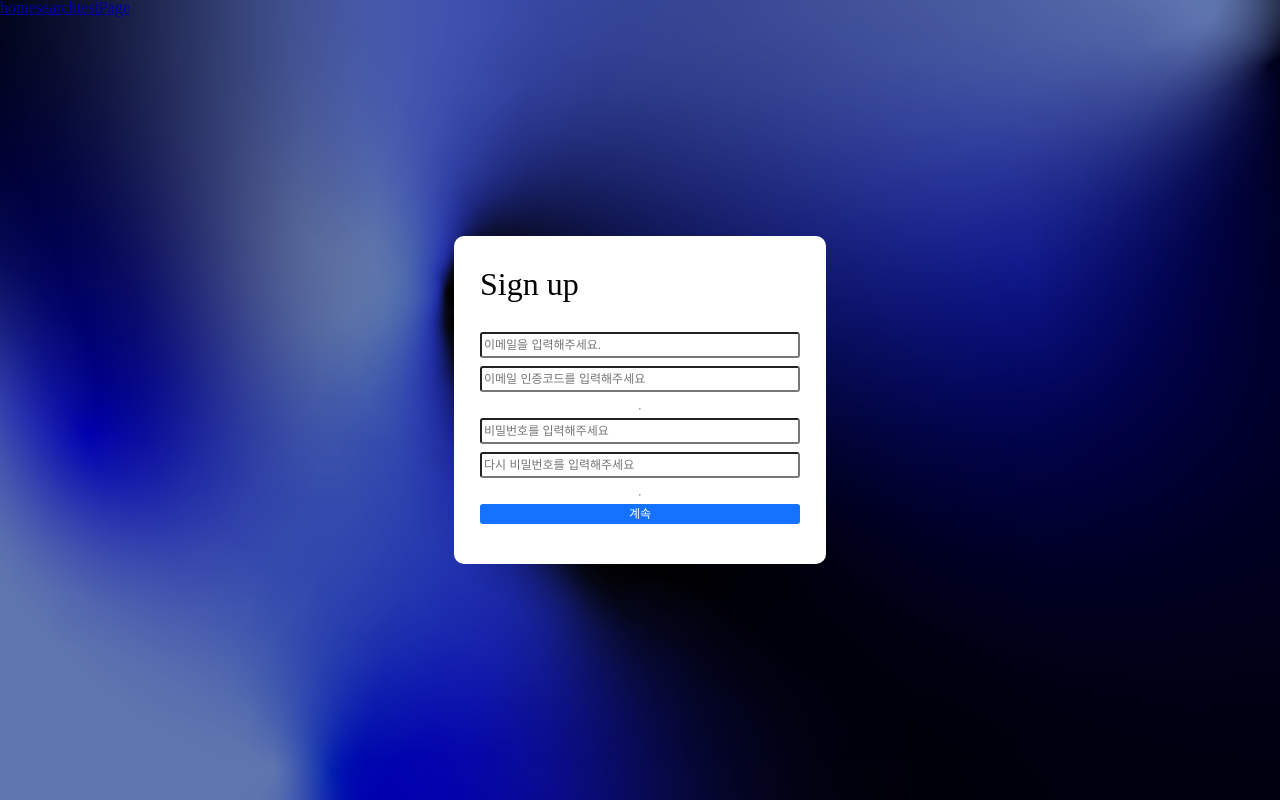
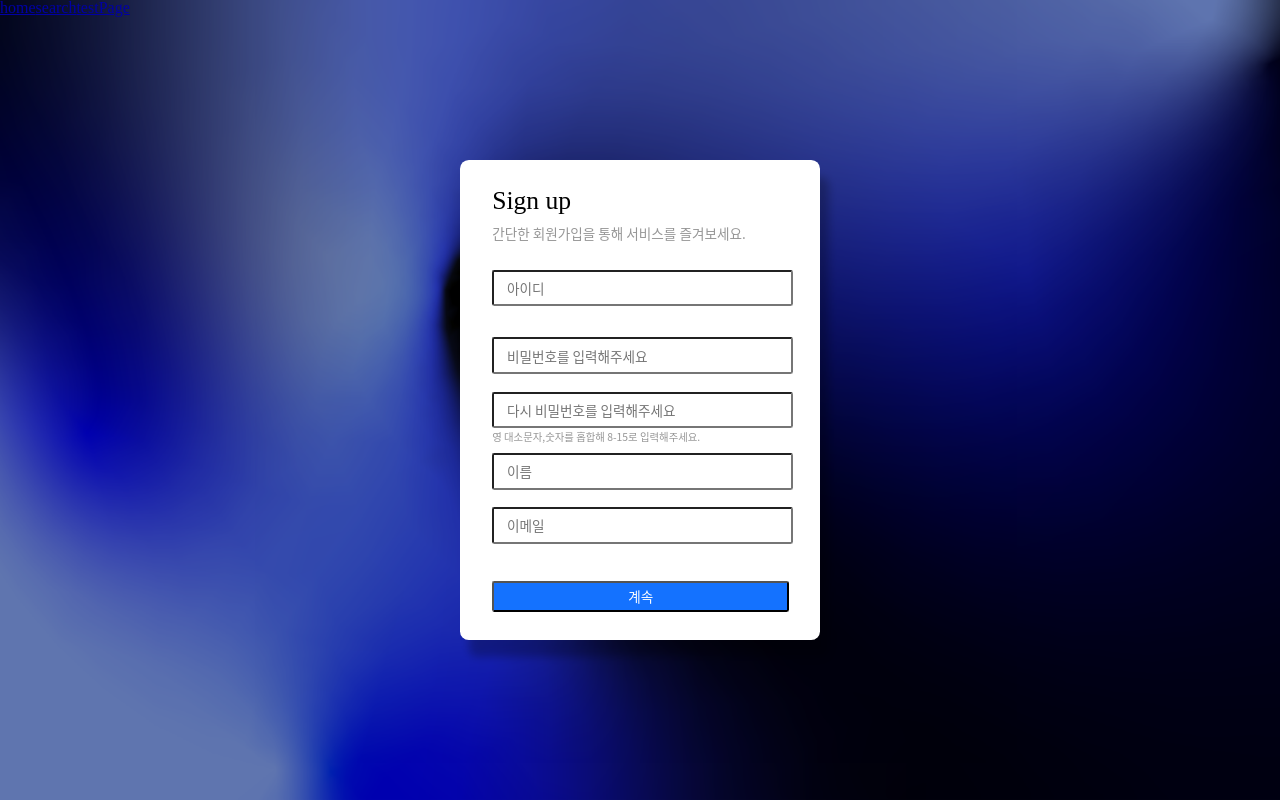
Before and after one commit to WebVolume/volume-client, a React (Create React App) app: page /test in a window 1280 px wide. Built offline with nearby package versions, Linux system fonts and the light colour scheme.

Commit message:
feat: Modal

```diff
--- /dev/null
+++ b/src/screens/Home/Modal.scss
@@ -0,0 +1,50 @@
+.signin-dimmer,.signup-dimmer{
+  position: fixed;
+  top: 0;
+  bottom: 0;
+  right: 0;
+  left: 0;
+  background: #00000050;
+  background-size: cover;
+  z-index: 200;
+  display: flex;
+  justify-content: center;
+  align-items: center;
+  overflow: hidden;
+  color: black;
+  font-family: Noto Sans CJK KR;
+  button , input{
+    font-size: 1.7vh;
+    margin-bottom: 2.2vh;
+    height: 4.2vh;
+    border-radius: 0.3vh;
+    padding: 0.1vh 0vw;
+    width: 23.2vw;
+    font-family: Noto Sans CJK KR;
+  }
+  input{
+    text-indent: 0.8rem;
+  }
+  .modal-container {
+      width: 23.1vw;
+      height: 53vh;
+      display: flex;
+      flex-direction: column;
+      position: relative;
+      z-index: 201;
+      background: white;
+      border-radius: 1.1vh;
+      box-shadow: 0.7vw 2.1vh 1.1vh rgba(0, 0, 0, 0.25);
+      padding: 3.5vh 2.5vw;
+      &__continue-btn{
+        margin-bottom: 0vh;
+        background: #1472FF;
+        color: white;
+      }
+      &__login-title,&__signup-title{
+        font-size: 3.2vh;
+        margin-bottom: 4vh;
+        font-family: Montserrat Alternates;
+      }
+  }
+}
--- a/src/screens/Home/SignInModal.scss
+++ b/src/screens/Home/SignInModal.scss
@@ -1,102 +1,70 @@
-.SignIn{
-  position: absolute;
-  top: 0;
-  bottom: 0;
-  right: 0;
-  left: 0;
-  width: 100%;
-  height: 100%;
-  background: #00000050;
-  z-index: 200;
+@import url("./Modal.scss");
+.signin-dimmer{
+  .modal-container {
+    &__login-title{
+      font-size: 3.2vh;
+      margin-bottom: 4vh;
+      font-family: Montserrat Alternates;
+    }
+    .login-form{
+      &__password-input{
+        margin-bottom: 1vh;
+      }
+      &__message{
+        font-size: 1.3vh;
+        color: #FF1D1D;
+        margin-bottom: 1.4vh;
+      }
+    }
+    .signup-wrapper{
       display: flex;
-  justify-content: center;
-  align-items: center;
-  overflow: hidden;
-  color: black;
-  div{
-    width: 25vw;
+      background: none;
+      height: 5vh;
+      @mixin signup-btn {
+        padding: 1vh 0vw 2.1vh 0vw;
+        margin: 0;
+        color: #969696;
+        font-size: 1.7vh;
       }
-  .or {
+      &__find-account-btn{
+        @include signup-btn();
+        text-align: start;
+      }
+      &__signup-btn{
+        @include signup-btn();
+        text-align: end;
+      }
+    }
+
+    &__or {
       display: flex;
       align-items: center;
       color: black;
-    font-size: 2vh;
+      font-size: 1.7vh;
       height: 1vh;
-    margin: 1vh 0;
+      margin-bottom: 4.4vh;
     }
-  .or::before,
-  .or::after {
+
+    &__or::before,
+    &__or::after {
       content: "";
       flex-grow: 1;
       background: black;
-    height: 1px;
-    line-height: 0px;
-    margin: 0px 5px;
+      height: 0.1vh;
+      margin: 0vh 0.3vw;
     }
 
-  .btn , .loginInput{
-    font-size: 1.5vh;
+    .simple-login-form{
+      font-size: 1.7vh;
+      &__google-login-btn{
         margin-top: 1vh;
-    margin-bottom: 1vh;
-    height: 4vh;
-    border-radius: 3px;
-    display: table;
-    p{
-      display: table-cell;
-      text-align: center;
-      vertical-align: middle;
+        border: 0.1vh solid #c2c2c2;
       }
-    }
-  .btn:hover{
-    cursor: pointer;
-    transform: scale(1.05);
-  }
-
-  .modalContainer {
-    display: flex;
-    flex-direction: column;
-    height: 50vh;// fix___
-    width: 25vw;// fix___
-    position: relative;
-    z-index: 201;
-    background: white;
-    padding: 4vh 2vw 4vh 2vw;
-    border-radius: 10px;
-
-    .loginTitle{
-      font-size: 4vh;
-      margin-bottom: 4vh;
-    }
-
-    .loginContainer{
-      display: flex;
-      flex-direction: column;
-
-      .continueBtn{
-        background: #1472FF;
-        color: white;
-        display: table;
-      }
-    }
-    .simpleLoginContainer{
-      font-size: 2vh;
-      margin-top: 1vh;
-      .googleLoginBtn{
-        border: 1px solid gray;
-      }
-      .kakaoLoginBtn{
+      &__kakao-login-btn{
         background: #FFC93E;
-      }
-    }
-    .signUpContainer{
-      display: flex;
-      flex-direction: row;
-      color: gray;
-      height: 3vh;
-      .signUpBtn{
-        text-align: end;
-      }
       }
     }
 
   }
+
+}
--- a/src/screens/Home/SignInModal.tsx
+++ b/src/screens/Home/SignInModal.tsx
@@ -3,40 +3,41 @@ import "./SignInModal.scss";
 
 const SignInModal = (props: any) => {
   return (
-    <div className="SignIn" onClick={props.handleSignInModalVisible}>
-      <div className="modalContainer" onClick={e => e.stopPropagation()}>
-        <h1 className="loginTitle">Login</h1>
-        <div className="loginContainer">
+    <div className="signin-dimmer" onClick={props.handleSignInModalVisible}>
+      <div className="modal-container" onClick={e => e.stopPropagation()}>
+        <h1 className="modal-container__login-title ">Login</h1>
+        <div className="login-form">
           <input
             type="text"
-            className="emailInput loginInput"
+            className="login-form__email-input"
             placeholder=" 이메일을 입력해주세요."
           />
           <input
             type="password"
-            className="passwordInput loginInput"
+            className="login-form__password-input"
             placeholder=" 비밀번호를 입력해주세요."
           />
-          <div className="continueBtn btn">
-            <p>계속</p>
-          </div>
-          <div className="signUpContainer">
-            <div className="findAccountBtn btn">이메일,비밀번호찾기</div>
-            <div className="signUpBtn btn">회원가입하기</div>
-          </div>
+          <div className="login-form__message">아이디 또는 비밀번호가 달라요.</div>
+          <button className="login-form__continue-btn modal-container__continue-btn">
+            계속
+          </button>
         </div>
-        <div className="or">또는</div>
-        <div className="simpleLoginContainer">
-          <p>간편로그인</p>
-          <div className="googleLoginBtn btn">
-            <p>구글로 시작하기</p>
-          </div>
-          <div className="kakaoLoginBtn btn">
-            <p>카카오톡으로 시작하기</p>
-          </div>
+        <div className="signup-wrapper">
+          <button className="signup-wrapper__find-account-btn">이메일,비밀번호찾기</button>
+          <button className="signup-wrapper__signup-btn ">회원가입하기</button>
+        </div>
+        <p className="modal-container__or">또는</p>
+        <div className="simple-login-form">
+          간편로그인
+          <button className="simple-login-form__google-login-btn ">
+            구글로 시작하기
+          </button>
+          <button className="simple-login-form__kakao-login-btn ">
+            카카오톡으로 시작하기
+          </button>
         </div>
       </div>
-    </div>
+    </div >
   );
 };
 
--- a/src/screens/Home/SignUpModal.scss
+++ b/src/screens/Home/SignUpModal.scss
@@ -1,53 +1,27 @@
-.SignUp{
-  position: absolute;
-  top: 0;
-  bottom: 0;
-  right: 0;
-  left: 0;
-  width: 100%;
-  height: 100%;
-  background: #00000050;
-  z-index: 200;
-  display: flex;
-  justify-content: center;
-  align-items: center;
-  overflow: hidden;
-  color: black;
-  .btn , input{
-    font-size: 1.5vh;
-    margin-bottom: 1vh;
-    height: 4vh;
-    border-radius: 3px;
-    display: table;
-    p{
-      display: table-cell;
-      text-align: center;
-      vertical-align: middle;
+@import url("./Modal.scss");
+.signup-dimmer{
+  .modal-container {
+    &__signup-title{
+      margin-bottom: 1.7vh;
     }
+    &__sub-title{
+      font-size: 1.7vh;
+      color: #969696;
+      margin-bottom: 3.6vh;
     }
-  .modalContainer {
-    display: flex;
-    flex-direction: column;
-    height: 33vh;// fix___
-    width: 25vw;// fix___
-    position: relative;
-    z-index: 201;
-    background: white;
-    padding: 4vh 2vw 4vh 2vw;
-    border-radius: 10px;
-    .signUpTitle{
-      font-size: 4vh;
-      margin-bottom: 4vh;
+    &__id-input{
+      margin-bottom: 3.9vh;
     }
-
-
-    .continueBtn{
-        background: #1472FF;
-        color: white;
-        display: table;
-
-
+    &__password-auth-input{
+      margin-bottom: 0.5vh;
+    }
+    &__password-comment{
+      font-size: 1.3vh;
+      color: #969696;
+      margin-bottom: 1.3vh;
+    }
+    &__email-input{
+      margin-bottom: 4.6vh;
     }
   }
-
 }
--- a/src/screens/Home/SignUpModal.tsx
+++ b/src/screens/Home/SignUpModal.tsx
@@ -2,35 +2,39 @@ import React from "react";
 import "./SignUpModal.scss";
 const SignUpModal = (props: any) => {
   return (
-    <div className="SignUp" onClick={props.handleSignUpModalVisible}>
-      <div className="modalContainer" onClick={e => e.stopPropagation()}>
-        <h1 className="signUpTitle">Sign up</h1>
+    <div className="signup-dimmer" onClick={props.handleSignUpModalVisible}>
+      <div className="modal-container" onClick={e => e.stopPropagation()}>
+        <h1 className="modal-container__signup-title">Sign up</h1>
+        <p className="modal-container__sub-title">간단한 회원가입을 통해 서비스를 즐겨보세요.</p>
         <input
           type="text"
-          className="emailInput"
-          placeholder="이메일을 입력해주세요."
+          className="modal-container__id-input"
+          placeholder="아이디"
         />
         <input
-          type="text"
-          className="emailAuthInput"
-          placeholder="이메일 인증코드를 입력해주세요"
-        />
-
-        <hr />
-        <input
           type="password"
-          className="passwordInput"
+          className="modal-container__password-input"
           placeholder="비밀번호를 입력해주세요"
         />
         <input
           type="password"
-          className="passwordAuthInput"
+          className="modal-container__password-auth-input"
           placeholder="다시 비밀번호를 입력해주세요"
         />
-        <hr />
-        <div className="continueBtn btn">
-          <p>계속</p>
-        </div>
+        <p className="modal-container__password-comment">영 대소문자,숫자를 홉합해 8-15로 입력해주세요.</p>
+        <input
+          type="text"
+          className="modal-container__name-input"
+          placeholder="이름"
+        />
+        <input
+          type="text"
+          className="modal-container__email-input"
+          placeholder="이메일"
+        />
+        <button className="modal-container__continue-btn">
+          계속
+        </button>
       </div>
     </div>
   );
```
Lines whose indentation alone changed are shown as unchanged.
